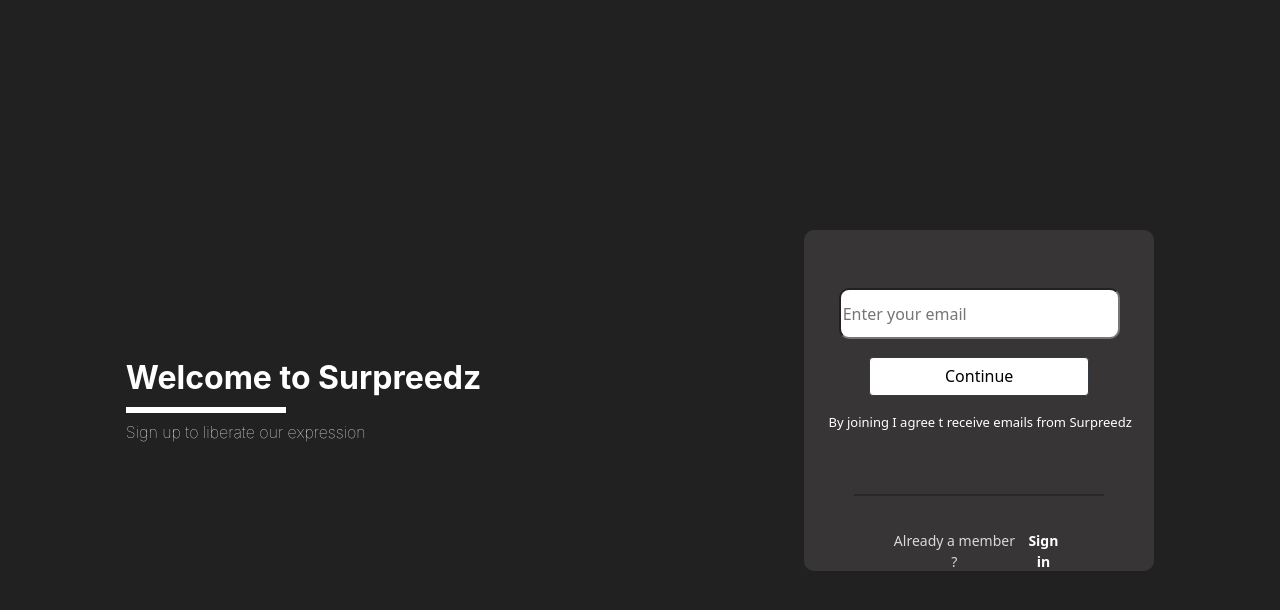
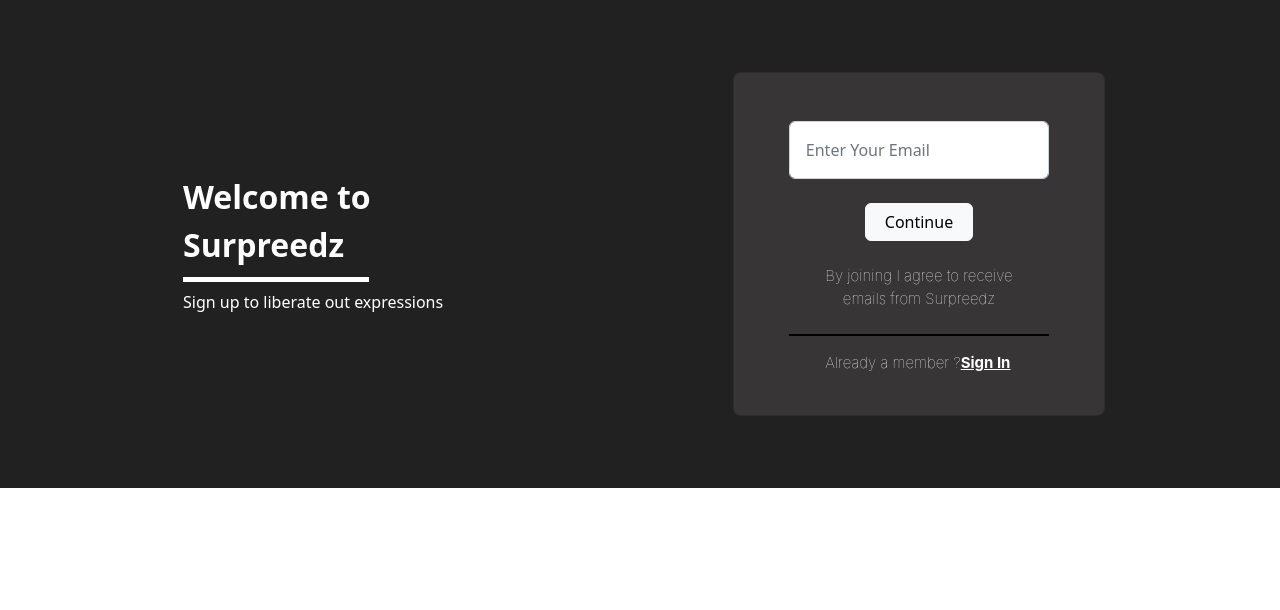
Before and after one commit to PandaNoob13/surpreedz, a React (Create React App) app: page / in a window 1280 px wide. Shown: the top 610 px of the page. Built offline with nearby package versions, Linux system fonts and the light colour scheme.

Commit message:
sign up page only

```diff
--- a/src/features/SignIn/signInView.css
+++ /dev/null
@@ -1,172 +0,0 @@
-.signincontainer{
-    position: relative;
-    display: flex;
-    justify-content: space-around;
-    height: 100vh;
-    width: 100vw;
-    background-color: #212121;
-    box-shadow: 0px 4px 4px rgba(0, 0, 0, 0.25);
-    align-items: center;
-}
-
-.welcometext{
-    width: 241px;
-    height: 39px;
-    font-family: 'Inter';
-    font-style: normal;
-    font-weight: 700;
-    font-size: 32px;
-    line-height: 39px;
-    display: flex;
-    align-items: center;
-
-    color: #FFFFFF;
-
-
-
-}
-
-.textsignin{
-    display: flex;
-    flex-direction: column;
-
-
-}
-
-.line{
-    width: 160px;
-    height: 0px;
-    border: 3px solid #FFFFFF;
-    margin-top: 10px;
-    margin-bottom: 10px;
-
-}
-
-.signexpression{
-width: 256px;
-height: 19px;
-font-family: 'Inter';
-font-style: normal;
-font-weight: 100;
-font-size: 16px;
-line-height: 19px;
-display: flex;
-align-items: center;
-color: #FFFFFF;
-
-}
-
-.signincard{
-    display: flex;
-    flex-direction: column;
-    justify-content: space-around;
-    align-items: center;
-    width: 350px;
-    height: 341px;
-    left: 0px;
-    top: 0px;
-    background-color: #373535;
-    border-radius: 10px;
-}
-
-
-.input-box{
-    width: 281px;
-    height: 51px;
-    border-radius: 10px;
-    color: rgba(171, 181, 190, 1);
-    font-size: 16px;
-    font-weight: 400;
-    line-height: 19.36px;
-    background-color: #FFFFFF;
-    align-items: center;
-
-}
-
-.button-continue{
-    box-sizing: border-box;
-    display: flex;
-    flex-direction: row;
-    justify-content: center;
-    align-items: center;
-    padding: 10px 16px;
-
-    width: 220px;
-    height: 39px;
-
-    /* /Gray / White */
-
-    background: #FFFFFF;
-    /* Dark */
-
-    border: 1px solid #343A40;
-    border-radius: 4px;
-
-    /* Inside auto layout */
-
-    flex: none;
-    order: 0;
-    flex-grow: 1;
-}
-
-.remember-password{
-    display: flex;
-    flex-direction: row;
-    margin-top: 10px;
-}
-
-.checkbox{
-width: 16px;
-height: 16px;
-background-color: rgba(217, 217, 217, 1);
-}
-
-.label-remember{
-    width: 118px;
-    height: 17px;
-    font-family: 'Inter';
-    font-size: normal;
-    font-size: 14px;
-    line-height: 17px;
-    font-weight: 100;
-    /* identical to box height */
-    color: #d9d9d9;
-    text-align: left;
-    margin-left: 2px;
-
-}
-
-.forget-password{
-width: 127px;
-height: 17px;
-left: 189px;
-top: 248px;
-
-font-family: 'Inter';
-font-style: normal;
-font-weight: 700;
-font-size: 14px;
-line-height: 17px;
-/* identical to box height */
-text-align: right;
-color: #FFFFFF;
-}
-
-.line-2{
-    width: 250px;
-    height: 0px;
-    left: 18px;
-    top: 292px;
-    border: 1px solid #000000;
-}
-
-.signup{
-    display: flex;
-    width: 173px;
-    height: 17px;
-    left: 86px;
-    top: 307px;
-    font-size: 14px;
-    text-align: center;
-    margin-bottom: 15px;
-}
--- a/src/features/SignUp/SignUpView.js
+++ b/src/features/SignUp/SignUpView.js
@@ -2,6 +2,7 @@
 import "./signUpView.css"
 
 const SignUpView = () => {
+
   const [step,setStep]= useState(1);
 
   const handleContinue = () => {
@@ -12,93 +13,95 @@
     setStep(step - 1);
   }
 
-
   switch (step) {
     case 1:
-      return (
-        <div className="col-md-12 signupcontainer">
-              <div className="col-md-4 textsignup">
-                  <div className="welcometext">
-                        Welcome to Surpreedz
+      return(
+        <div className="bg-request-page">
+              <div className="container">
+                <br/>
+                <br/>
+                <br/>
+                  <div className="col-md-12 d-flex align-items-center flex-row justify-content-around">
+                      <div className="col-md-4 align-self-center">
+                          <div className="welcometext m-2">Welcome to Surpreedz</div>
+                          <div className="col-md-6 hr m-2"></div>
+                          <div className="liberate m-2">Sign up to liberate out expressions</div>
                       </div>
-                  <div className="line">
+
+                      <div className="col-md-4 card bg-card align-self-center align-items-center">
+                          <form className="col-md-10 d-flex p-4 flex-column justify-content-center align-items-center text-center ">
+                              <input className="form-control p-3 m-4" placeholder="Enter Your Email" />
+                              <button className="col-md-5 btn btn-light"
+                              onClick={handleContinue}
+                              >Continue</button>
+                              <div className="by-joining m-4">By joining I agree to receive emails from Surpreedz</div>
+
+                              <div className="col-md-12" style={{border: "1px solid #000000"}}></div>
+                              <div className="col-md-12 p-3 d-flex flex-row justify-content-center">
+                                  <div className="already"> Already a member ?</div>
+                                  <div className="sign-in btn-link"> Sign In</div>
                               </div>
-                  <div className="signexpression">
-                        Sign up to liberate our expression
+                          </form>
                       </div>
                   </div>
+                  <br/>
+                  <br/>
+                  <br/>
 
-
-                    <div className= "signupcard">
-                    <div >
-                          <input className="input-box" style={{marginTop:"50px"}} placeholder="Enter your email"/>
-                    </div>
-                    <div>
-                          <button className="button-continue" onClick={handleContinue}>Continue</button>
-                    </div>
-
-                    <div className="by-joining">
-                      By joining I agree t receive emails from Surpreedz
-                    </div>
-
-                    <div>
-                      <hr className="line-2"></hr>
-                    </div>
-                    <div className="signin">
-                        <div style={{color:'#d9d9d9', fontWeight:'100'}}>Already a member ? </div>
-                        <div style={{color:'#ffffff', fontWeight:'bold' ,marginLeft:'5px'}}>Sign in </div>
-                    </div>
               </div>
         </div>
       );
       case 2:
         return (
-        <div className="col-md-12 signupcontainer">
-              <div className="col-md-4 textsignup">
-                  <div className="welcometext">
-                        Welcome to Surpreedz
+          <div className="bg-request-page">
+          <div className="container">
+            <br/>
+            <br/>
+            <br/>
+              <div className="col-md-12 d-flex align-items-center flex-row justify-content-around">
+                  <div className="col-md-4 align-self-center">
+                      <div className="welcometext m-2">Welcome to Surpreedz</div>
+                      <div className="col-md-6 hr m-2"></div>
+                      <div className="liberate m-2">Sign up to liberate out expressions</div>
                   </div>
-                  <div className="line">
+
+                  <div className="col-md-4 card bg-card align-self-center align-items-center">
+                      <form className="col-md-10 d-flex p-4 flex-column justify-content-center align-items-center text-center ">
+                          <input className="form-control p-3 m-2" placeholder="Choose a Username" />
+                          <input className="form-control p-3 m-2" placeholder="Choose a Password" />
+
+                          <div className="col-md-12 d-flex flex-row justify-content-around m-3">
+                          <button className="col-md-5 btn btn-light"
+                          onClick={handleBack}
+                          >Back</button>
+
+                          <div className="col-md-2"></div>
+
+                          <button className="col-md-5 btn btn-light"
+                          >Join</button>
+
                           </div>
-                  <div className="signexpression">
-                        Sign up to liberate our expression
+
+                          <div className="by-joining m-2">By joining, you agree to Surpreedz's Terms of Service, as well as to receive occasional emails from us</div>
+
+                          <div className="col-md-12" style={{border: "1px solid #000000"}}></div>
+                          <div className="col-md-12 p-3 d-flex flex-row justify-content-center">
+                              <div className="already"> Already a member ?</div>
+                              <div className="sign-in btn-link"> Sign In</div>
+                          </div>
+                      </form>
                   </div>
               </div>
+              <br/>
+              <br/>
+              <br/>
 
-              <div className= "signupcard">
-                  <div >
-                        <input className="input-box" style={{marginTop:"30px"}} placeholder="Choose a Username"/>
-                  </div>
-                  <div>
-                        <input className="input-box" placeholder="Choose a Password"/>
-                  </div>
-                  <div style={{display:'flex'}}>
-                        <button className="button-back" onClick={handleBack}>Back</button>
-                        <button className="button-join">Join</button>
-                  </div>
-
-                  <div className="by-joining">
-                    By joining, you agree to Surpreedz's Terms of Service, as well as to receive occasional emails from us.
-                  </div>
-
-                  <div>
-                    <hr className="line-2"></hr>
-                  </div>
-                  <div className="signin">
-                      <div style={{color:'#d9d9d9', fontWeight:'100'}}>Already a member ? </div>
-                      <div style={{color:'#ffffff', fontWeight:'bold', marginLeft:'5px'}}>Sign in </div>
           </div>
     </div>
-
-
-        </div>
         );
-
       default:
          break;
   }
-
-
 }
 
 export default SignUpView;
--- a/src/features/SignUp/signUpView.css
+++ b/src/features/SignUp/signUpView.css
@@ -1,193 +1,56 @@
-.signupcontainer{
-    position: relative;
-    display: flex;
-    justify-content: space-around;
-    height: 100vh;
-    width: 100vw;
+.bg-request-page{
     background-color: #212121;
-    box-shadow: 0px 4px 4px rgba(0, 0, 0, 0.25);
-    align-items: center;
+}
+
+.bg-card{
+    background-color: #373535;
+    border-radius: 8px;
+}
+
+.hr{
+    height: 5px;
+    background-color: #ffffff;
+    border: none;
+}
+
+.form-floating:focus-within{
+    z-index: 2;
+}
+
+.by-joining{
+    font-weight:100;
+    font-size: 15px;
+    color: #FFFFFF;
+    font-family: 'SF PRO Display';
+    margin-top: 5%;
+}
+
+.already{
+    font-weight:100;
+    font-size: 15px;
+    color: #FFFFFF;
+    font-family: 'SF PRO Display';
+}
+
+.sign-in{
+    font-weight:bold;
+    font-size: 15px;
+    color: #FFFFFF;
+    font-family: 'SF PRO Display';
+    margin-right: 1%;
+    cursor: po'SF PRO Display';
 }
 
 .welcometext{
-    width: 356px;
-    height: 39px;
-    font-family: 'Inter';
-    font-style: normal;
-    font-weight: 700;
+    font-family: ''SF PRO Display'';
+    font-weight: bold;
     font-size: 32px;
-    line-height: 39px;
-    display: flex;
-    align-items: center;
-
     color: #FFFFFF;
-
-
-
 }
 
-.textsignup{
-    display: flex;
-    flex-direction: column;
-
-
+.liberate{
+    font-family: ''SF PRO Display'';
+    font-weight: normal;
+    font-size: 16px;
+    color: #FFFFFF;
 }
-
-.line{
-    width: 160px;
-    height: 0px;
-    border: 3px solid #FFFFFF;
-    margin-top: 10px;
-    margin-bottom: 10px;
-
-}
-
-.signexpression{
-width: 256px;
-height: 19px;
-font-family: 'Inter';
-font-style: normal;
-font-weight: 100;
-font-size: 16px;
-line-height: 19px;
-display: flex;
-align-items: center;
-color: #FFFFFF;
-
-}
-
-.signupcard{
-    display: flex;
-    flex-direction: column;
-    justify-content: space-around;
-    align-items: center;
-    width: 350px;
-    height: 341px;
-    left: 0px;
-    top: 0px;
-    background-color: #373535;
-    border-radius: 10px;
-}
-
-
-.input-box{
-    width: 281px;
-    height: 51px;
-    border-radius: 10px;
-    color: rgba(171, 181, 190, 1);
-    font-size: 16px;
-    font-weight: 400;
-    line-height: 19.36px;
-    background-color: #FFFFFF;
-    align-items: center;
-
-}
-
-.button-continue{
-    box-sizing: border-box;
-    display: flex;
-    flex-direction: row;
-    justify-content: center;
-    align-items: center;
-    padding: 10px 16px;
-
-    width: 220px;
-    height: 39px;
-
-    /* /Gray / White */
-
-    background: #FFFFFF;
-    /* Dark */
-
-    border: 1px solid #343A40;
-    border-radius: 4px;
-
-    /* Inside auto layout */
-
-    flex: none;
-    order: 0;
-    flex-grow: 1;
-}
-
-
-.by-joining{
-    width: 309px;
-    height: 34px;
-    left: 21px;
-    top: 216px;
-    /* font-family: 'Inter'; */
-    font-size: normal;
-    font-size: 13px;
-    font-weight: 100;
-    /* identical to box height */
-    color: #FFFFFF;
-    text-align: center;
-    margin-left: 2px;
-
-
-}
-
-
-
-.line-2{
-    width: 250px;
-    height: 0px;
-    left: 18px;
-    top: 292px;
-    border: 1px solid #000000;
-    margin-top: 30px;
-}
-
-.signin{
-    display: flex;
-    width: 173px;
-    height: 17px;
-    left: 86px;
-    top: 307px;
-    /* font-family: 'Inter'; */
-    font-size: 14px;
-    text-align: center;
-    margin-bottom: 15px;
-
-}
-
-.button-join{
-    box-sizing: border-box;
-    display: flex;
-    flex-direction: row;
-    justify-content: center;
-    align-items: center;
-    padding: 10px 16px;
-
-    width: 110px;
-    height: 39px;
-
-
-    background: #FFFFFF;
-
-
-    border: 1px solid #343A40;
-    border-radius: 4px;
-    margin-left: 20px;
-}
-.button-back{
-    box-sizing: border-box;
-    display: flex;
-    flex-direction: row;
-    justify-content: center;
-    align-items: center;
-    padding: 10px 16px;
-    margin-right: 20px;
-    width: 110px;
-    height: 39px;
-
-    /* /Gray / White */
-
-    background: #FFFFFF;
-    /* Dark */
-
-    border: 1px solid #343A40;
-    border-radius: 4px;
-
-    /* Inside auto layout */
-}
```
Also changed, not shown: src/features/RequestListPage/RequestCard/RequestCardView.js (deleted, +0 -11 lines), src/features/SignIn/SignInView.js (deleted, +0 -52 lines), src/features/RequestListPage/DetailRequest/DetailRequestView.js (deleted), src/features/RequestListPage/DetailRequest/detailRequestView.css (deleted), src/features/RequestListPage/RequestCard/requestCardView.css (deleted), src/features/RequestListPage/RequestListPage.js (deleted), src/features/RequestListPage/requestListPage.css (deleted). Lines whose indentation alone changed are shown as unchanged.
